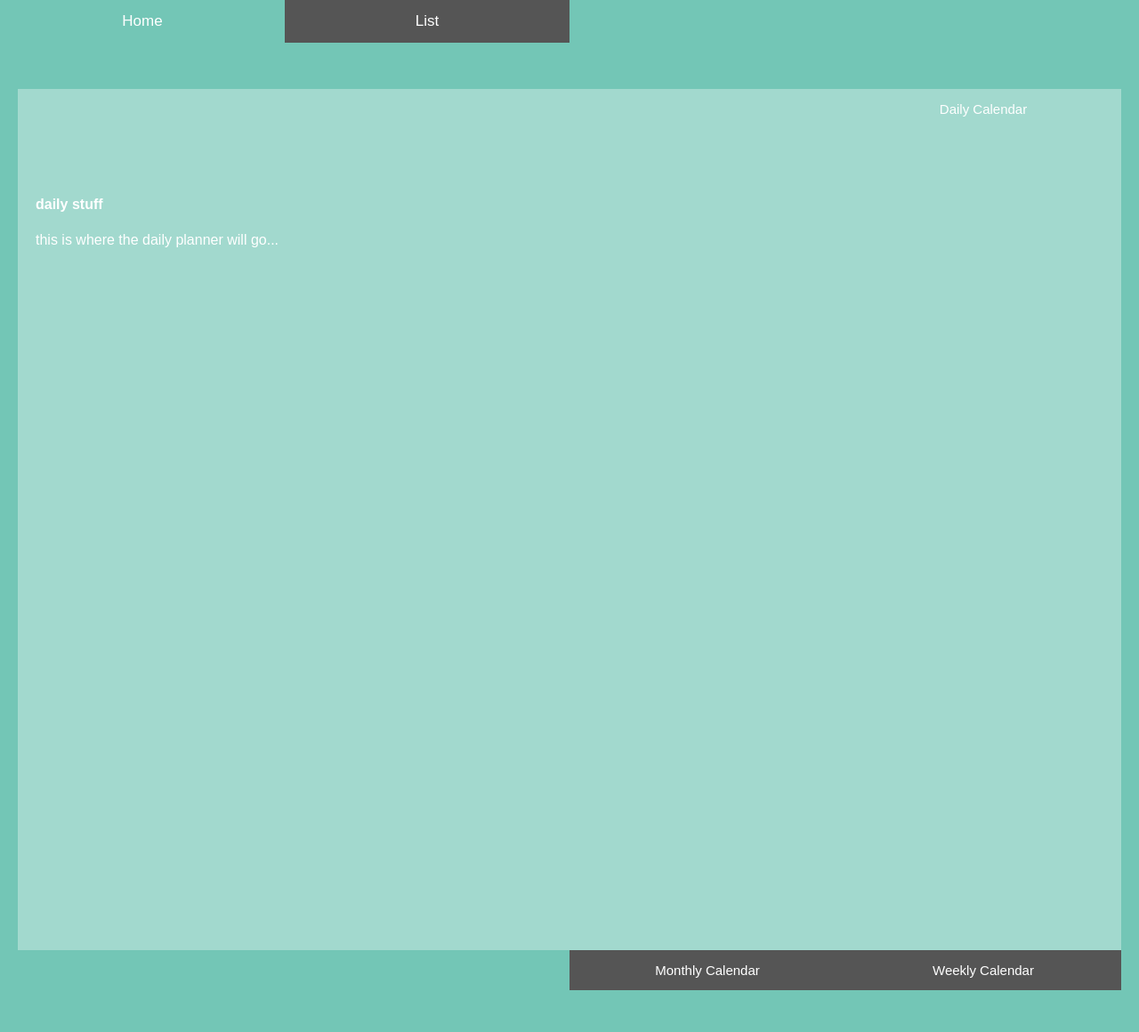
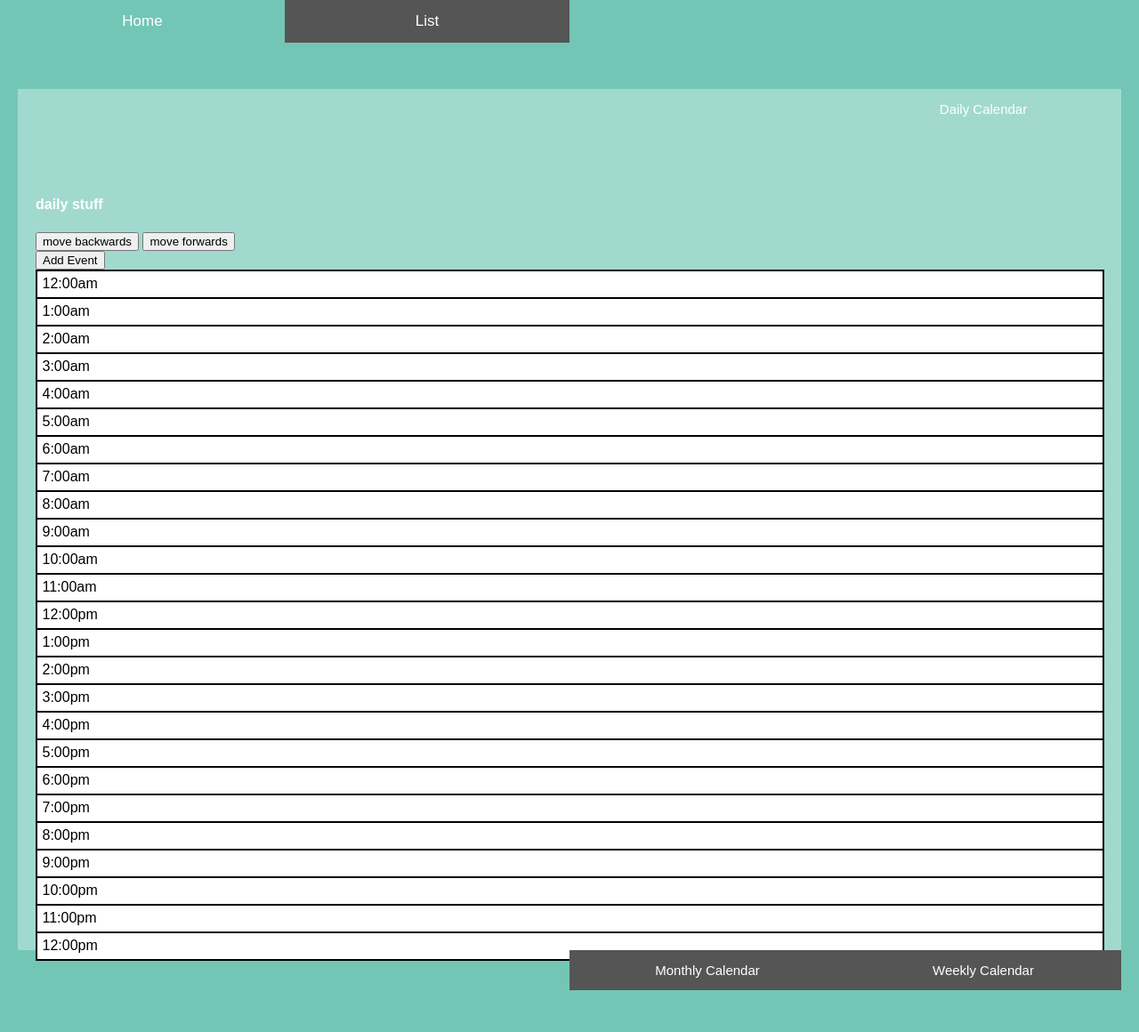
Before and after one commit to so-da-sea/star_tech_industries, a PHP site: page / in a window 1280 px wide, after a click on "Daily Calendar". Shown: the part 18-1178 px from the top of the page at 89% size. Run offline with PHP 8.4, Linux system fonts and the light colour scheme.

Commit message:
Cleared comments and started daily calender

```diff
--- a/cal-actions.js
+++ b/cal-actions.js
@@ -3,7 +3,7 @@
 
 
 
-//
+
 
     window.onload= function homePg(){
                 var x=document.getElementById("homeID");
@@ -14,11 +14,8 @@
                 setUpMonth(march);
                 openPage('Home', x,'#73C6B6');
                 openSubTab('Monthly',y,'#A2D9CE');
-                // for(var i = 0; i<=42; i++){
-                //     document.getElementsByClassName("day")[i].addEventListener("onclick",eventsTextShow(i+1));
-                // }
             }
-//
+
 
         function openPage(pageName,elmnt,color) {
                 //hide all elements with tabcontent by default
@@ -52,14 +49,8 @@
             }
 
 //MONTH FUNCTIONS
-//     var numDays = 0;
-//     var monthName = "";
-//     var index = 0;
-//     var eventsForMonth = [];
+
     var currentMonthIndex=0;
-    //var monthDays = new Array(31,29,31,30,31,30,31,31,30,31,30,31);
-    //var monthNames = new Array('january','february','march','april'
-    //,'may','june','july','august','september','october','november','december');
 
     var january= new Month(31, 'January', 1);
     var february = new Month(29,'February',2);
@@ -85,8 +76,7 @@
                         document.getElementById(i).innerHTML="";
                         document.getElementById(i).style.backgroundColor="#f2f2f2";
                     }
-                document.getElementById("heading").innerHTML = month.monthName.substring(0,1).toUpperCase() + month.monthName.substring(1).toLowerCase() + " 2020";
-                //.substring(0,1).toUpperCase()+month.getMonthName().substring(1)
+                document.getElementById("heading").innerHTML = month.monthName.substring(0,1).toUpperCase() + month.monthName.substring(1).toLowerCase() + " 2020"
                 var a;
                     for(var i = startingIndex; i<(month.numDays + startingIndex); i++) {
                         a="";
@@ -210,45 +200,12 @@
                   todoButton.addEventListener("click", addTodosHandler);
 
 
-
-//MODAL FUNCTIONS
-//    var modal = document.getElementById("myModal");
-//    var z= document.getElementById("events");
-//    var certainDay = document.getElementById("1");
-//    var span = document.getElementsByClassName("close")[0];
-//
-//        //ONLY WORKS FOR DAY 1 SO FAR
-//
-//            certainDay.addEventListener("onclick",displayModal);
-//
-//            function displayModal() {
-//                modal.style.display = "block";
-//                window.z.innerHTML += "<br>" + fullEvent;
-//                fullEvent="";
-//            }
-//
-//
-//            // When the user clicks the button, open the modal
-//
-//
-//            span.onclick=function clos() {
-//                modal.style.display = "none";
-//            }
-//
-//            window.onclick = function(event) {
-//                if (event.target == modal) {
-//                    modal.style.display = "none";
-//                }
-//            }
-
-
-
 //EVENT POP IN A BOX
 
     var box= document.getElementById("eventBoxID");
 
     var s=document.getElementsByClassName("closeX")[0];
-    s.addEventListener("click",close());
+    s.addEventListener("click",close);
 
             function close() {
                 box.style.display = "none";
@@ -257,17 +214,12 @@
             function eventsTextShow(dayIndex){
                 var monthN=monthArray[currentMonthIndex];
                 var b = "There are no events on this day."
-        //var indexOfEvent = parseInt(day) + monthN.startingIndex - 2;
+
                 if(monthN.eventsForMonth[0].length!=-1 && monthN.eventsForMonth[dayIndex-1].length!=-1) {
                     b = "Events:" + "<br>";
                     b += monthN.getFullEventsForDay(dayIndex);
-            // for (var i = 0; i < monthN.eventsForMonth[parseInt(day) + monthN.startingIndex - 2].length; i++) {
-            //     b += "<br>" + monthN.eventsForMonth[parseInt(day) + parseInt(monthN.startingIndex) - 2][i].fullEvent;
-            // }
             }
+
         document.getElementById("eventsBox").innerHTML=b;
         box.style.display = "block";
-        //console.log(eventPopUp[eventDay-1]);
-        //eventPopUp[eventDay-1]="  ";
-
 }
--- a/index.html
+++ b/index.html
@@ -22,17 +22,55 @@
             <button class="tablinkSubTab" onclick="openSubTab('Daily',this,'#A2D9CE')">Daily Calendar</button>
                 <div id="Daily" class="tabcontentSubTab">
                 <h4>daily stuff</h4>
-                    <p>this is where the daily planner will go...</p>
+
+                    <button onclick = "moveBackwardsThroughWeeks()">move backwards</button>
+                    <button onclick = "moveForwardsThroughWeeks()">move forwards</button>
+
+                    <div class="dayAddingEvent" onclick="infoEvent()" ><button id="dayAddEvent">Add Event </button>
+                        <span class="eventText" id="dayEventNew"></span>
+                    </div>
+
+                    <div class="daily">
+                        <div class="hourly">12:00am</div>
+                        <div class="hourly">1:00am</div>
+                        <div class="hourly">2:00am</div>
+                        <div class="hourly">3:00am</div>
+                        <div class="hourly">4:00am</div>
+                        <div class="hourly">5:00am</div>
+                        <div class="hourly">6:00am</div>
+                        <div class="hourly">7:00am</div>
+                        <div class="hourly">8:00am</div>
+                        <div class="hourly">9:00am</div>
+                        <div class="hourly">10:00am</div>
+                        <div class="hourly">11:00am</div>
+                        <div class="hourly">12:00pm</div>
+                        <div class="hourly">1:00pm</div>
+                        <div class="hourly">2:00pm</div>
+                        <div class="hourly">3:00pm</div>
+                        <div class="hourly">4:00pm</div>
+                        <div class="hourly">5:00pm</div>
+                        <div class="hourly">6:00pm</div>
+                        <div class="hourly">7:00pm</div>
+                        <div class="hourly">8:00pm</div>
+                        <div class="hourly">9:00pm</div>
+                        <div class="hourly">10:00pm</div>
+                        <div class="hourly">11:00pm</div>
+                        <div class="hourly">12:00pm</div>
+
+                    </div>
                 </div>
 
             <button class="tablinkSubTab" onclick="openSubTab('Weekly',this,'#A2D9CE')">Weekly Calendar</button>
                 <div id="Weekly" class="tabcontentSubTab">
                 <h5>weekly stuff...</h5>
+
                 <button onclick = "moveBackwardsThroughWeeks()">move backwards</button>
                 <button onclick = "moveForwardsThroughWeeks()">move forwards</button>
+
                      <div class="weekAddingEvent" onclick="infoEvent()" ><button id="weekAddEvent">Add Event </button>
                                 <span class="eventText" id="weekEventNew"></span>
                             </div>
+
                     <div class= "week2">
                            <div class="weekday">sun</div>
                            <div class="weekday">mon</div>
@@ -41,27 +79,29 @@
                            <div class="weekday">thu</div>
                            <div class="weekday">fri</div>
                            <div class="weekday">sat</div>
-                           <div class="day" id="2w"></div>
-                           <div class="day" id= "3w"></div>
-                           <div class="day" id= "4w"></div>
-                           <div class="day" id= "5w"></div>
-                           <div class="day" id= "6w"></div>
-                           <div class="day" id= "7w"></div>
-                           <div class="day" id= "8w"></div>
+                           <div class="day" id="1w">1</div>
+                           <div class="day" id="2w">2</div>
+                           <div class="day" id="3w">3</div>
+                           <div class="day" id="4w">4</div>
+                           <div class="day" id="5w">5</div>
+                           <div class="day" id="6w">6</div>
+                           <div class="day" id="7w">7</div>
                     </div>
                 </div>
 
             <button id="monthlyID" class="tablinkSubTab" onclick="openSubTab('Monthly',this,'#A2D9CE')">Monthly Calendar</button>
                 <div id="Monthly" class="tabcontentSubTab">
                     <h4 id="heading"></h4>
+
                     <button onclick = "moveBackwardsThroughMonths()">move backwards</button>
                     <button onclick = "moveForwardsThroughMonths()">move forwards</button>
+
                         <div class="addingEvent" onclick="infoEvent()" ><button id="addevent">Add Event </button>
                                 <span class="eventText" id="eventNew"></span>
                             </div>
 
                     <div id="eventBoxID" class="rectangle">
-                        <span class="closeX" onclick="close()">&times;</span>
+                        <span class="closeX">&times;</span>
                         <p id="eventsBox"> You have no events on this day </p>
                     </div>
                     <div class="calendar">
@@ -114,15 +154,6 @@
                                         <div class="day" id="40"></div>
                                         <div class="day" id="41"></div>
                                         <div class="day" id="42"></div>
-<!--
-            <div id="myModal" class="modal">
-             Modal content
-                <div class="modal-content">
-                    <span class="close" onclick="close()">&times;</span>
-                        <p id="events">Events: </p>
-                </div>
-            </div>
--->
                                         </div>
 
         <button onclick="setUpMonth(january)">January</button>
@@ -131,7 +162,7 @@
         <button onclick="setUpMonth(april)">April</button>
         <button onclick="setUpMonth(may)">May</button>
         <button onclick="setUpMonth(june)">June</button>
-        <button onclick="setUpMonth(july')">July</button>
+        <button onclick="setUpMonth(july)">July</button>
         <button onclick="setUpMonth(august)">August</button>
         <button onclick="setUpMonth(september)">September</button>
         <button onclick="setUpMonth(october)">October</button>
--- a/styles.css
+++ b/styles.css
@@ -43,6 +43,7 @@ body, html {
             font-size: 15px;
             width: 25%;
             font-family: sans-serif;
+
         }
         .tablinkSubTab:hover{
             background-color: #777;
@@ -92,6 +93,7 @@ body, html {
                 display: grid;
                 grid-template-rows: 10px 10px 10px 10px 10px;
                 grid-template-columns: auto;
+                overflow: auto;
             }
            .may{
                background-color:#ededed;
@@ -137,34 +139,6 @@ body, html {
 
             }
 
-
-/*MODAL CSS*/
-        /* Modal Background */
-        /*.modal {*/
-        /*    display: none;*/
-        /*    position: fixed;*/
-        /*    z-index: 1;*/
-        /*    padding-top: 100px;*/
-        /*    left: 0;*/
-        /*    top: 0;*/
-        /*    width: 100%;*/
-        /*    height: 100%;*/
-        /*    overflow: auto; !* Enable scroll if needed *!*/
-        /*    background-color: rgb(0,0,0);*/
-        /*    background-color: rgba(0,0,0,0.4);*/
-        /*    color: black;*/
-        /*}*/
-        /*!* Modal Content *!*/
-
-        /*.modal-content {*/
-        /*    background-color: #fefefe;*/
-        /*    margin: auto;*/
-        /*    padding: 20px;*/
-        /*    border: 1px solid #888;*/
-        /*    width: 80%;*/
-        /*    color: black;*/
-        /*}*/
-
         .closeX {
             color: gainsboro;
             float: right;
@@ -187,9 +161,28 @@ body, html {
             margin-left:60%;
             text-align:center;
             color:black;
+            overflow: auto;
 
         }
 
         #eventsBox{
             color: black;
         }
+
+        .daily{
+            display: table;
+            width: 100%;
+            color:black;
+            border: black 1px solid;
+            overflow: auto;
+            border-collapse: collapse;
+
+        }
+
+        .hourly{
+            background-color: white;
+            color: black;
+            padding: 5.5px;
+            border: black 1px solid;
+            overflow: auto:
+        }
```
Lines whose indentation alone changed are shown as unchanged.
